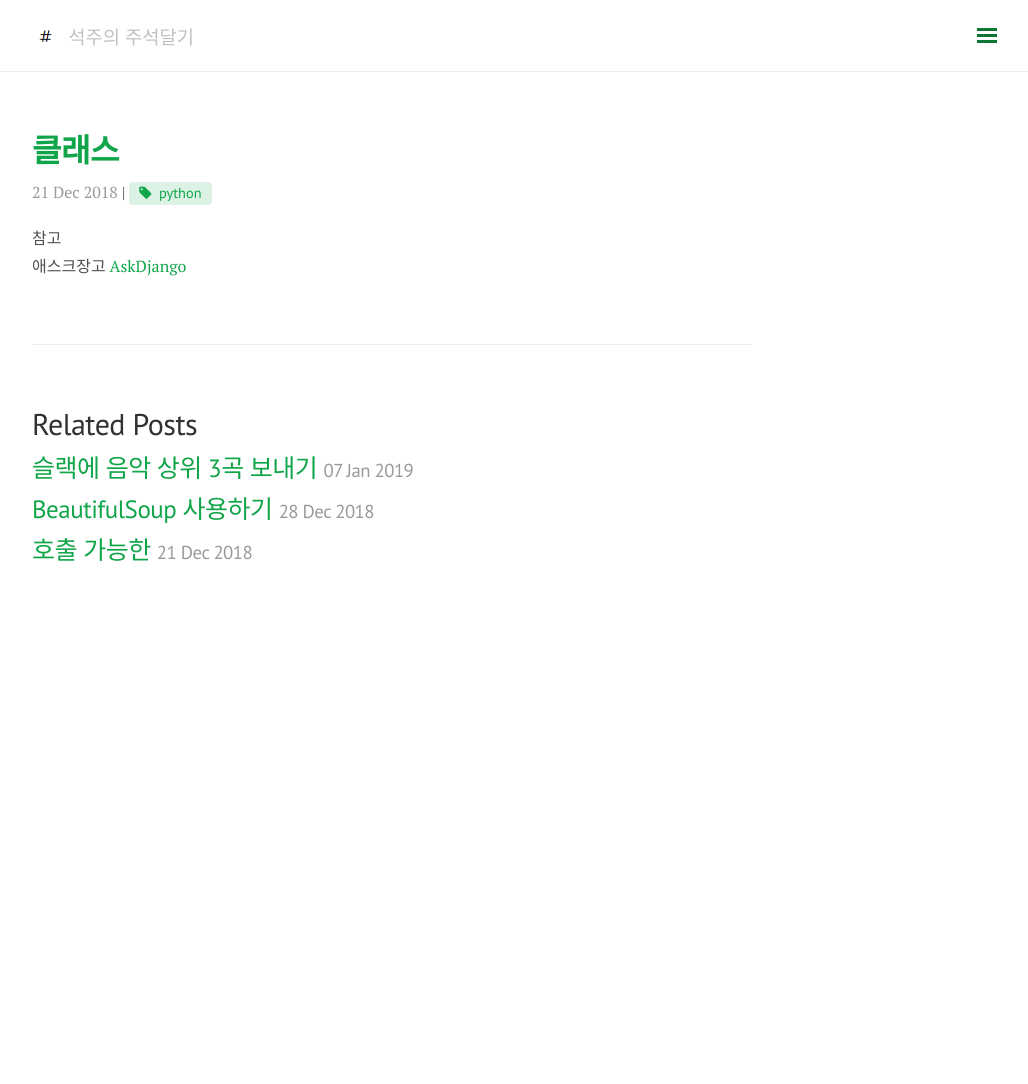
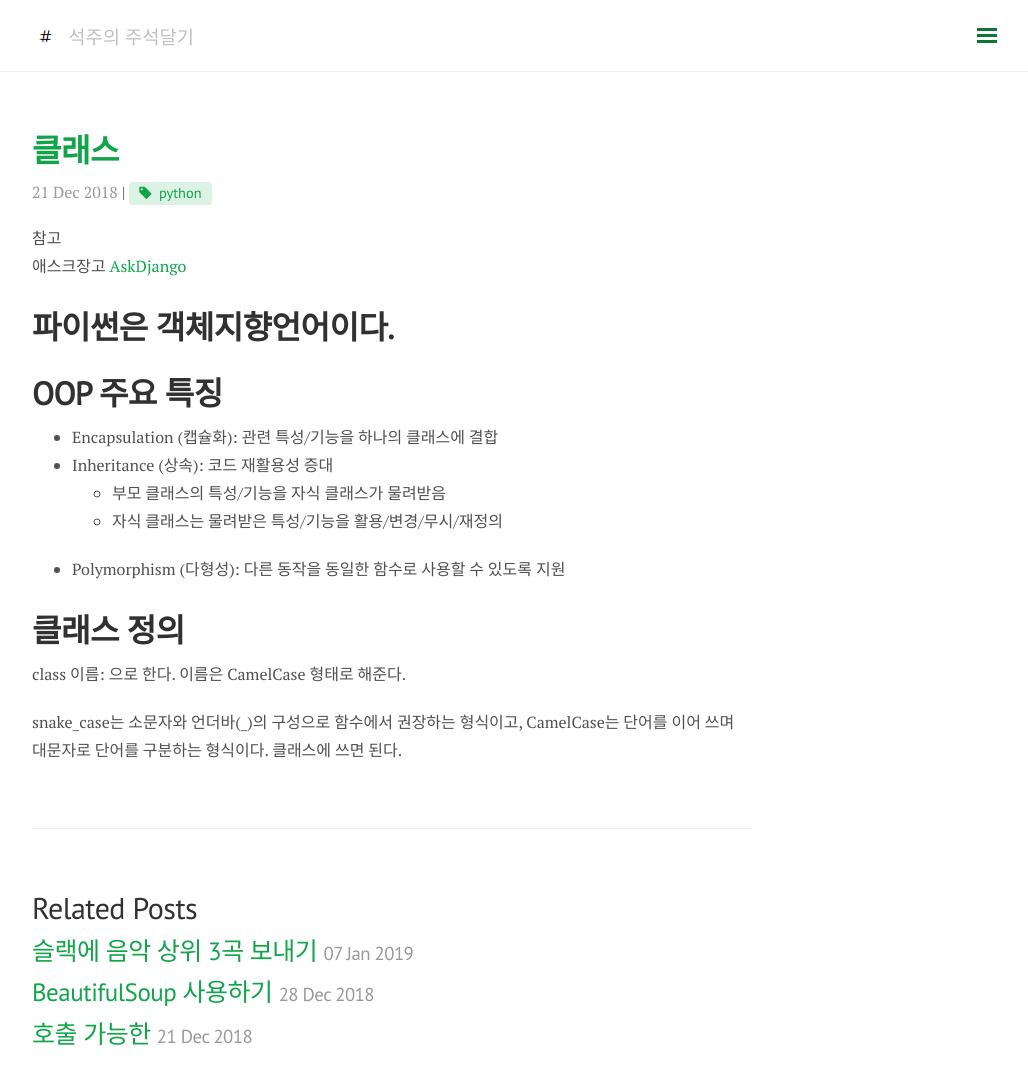
Before and after one commit to somefood/somefood.github.io, a Jekyll site: the page built from _posts/Python/2018-12-21-05class.md, in a window 1280 px wide and 1110 px high. Shown: the top 1084 px of the window, without its empty margins (248-1276 px from the left). Built offline with Jekyll 4.4.1, drawn with Linux system fonts in a browser that asks for light colours; nearby versions of some CDN libraries; comment, search, counter and statistics services are not loaded.

Commit message:
Update 2018-12-21-05class.md

```diff
--- a/_posts/Python/2018-12-21-05class.md
+++ b/_posts/Python/2018-12-21-05class.md
@@ -8,3 +8,19 @@ comments: true
 
 참고
 애스크장고  [AskDjango](https://www.askcompany.kr/)
+
+# 파이썬은 객체지향언어이다.
+
+# OOP 주요 특징
+- Encapsulation (캡슐화): 관련 특성/기능을 하나의 클래스에 결합
+- Inheritance (상속): 코드 재활용성 증대
+  - 부모 클래스의 특성/기능을 자식 클래스가 물려받음
+  - 자식 클래스는 물려받은 특성/기능을 활용/변경/무시/재정의
+- Polymorphism (다형성): 다른 동작을 동일한 함수로 사용할 수 있도록 지원
+
+# 클래스 정의
+class 이름:
+으로 한다. 이름은 CamelCase 형태로 해준다.
+
+snake_case는 소문자와 언더바(\_)의 구성으로 함수에서 권장하는 형식이고,
+CamelCase는 단어를 이어 쓰며 대문자로 단어를 구분하는 형식이다. 클래스에 쓰면 된다.
```
